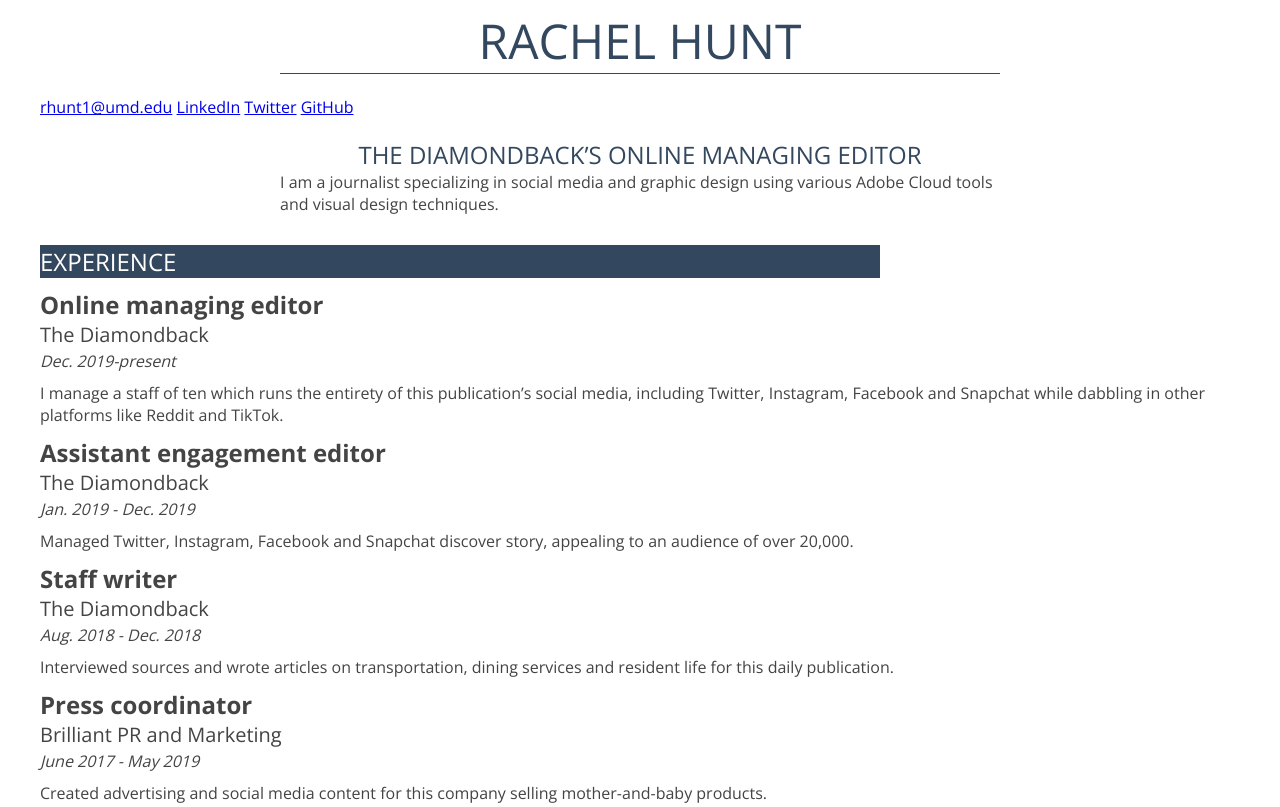
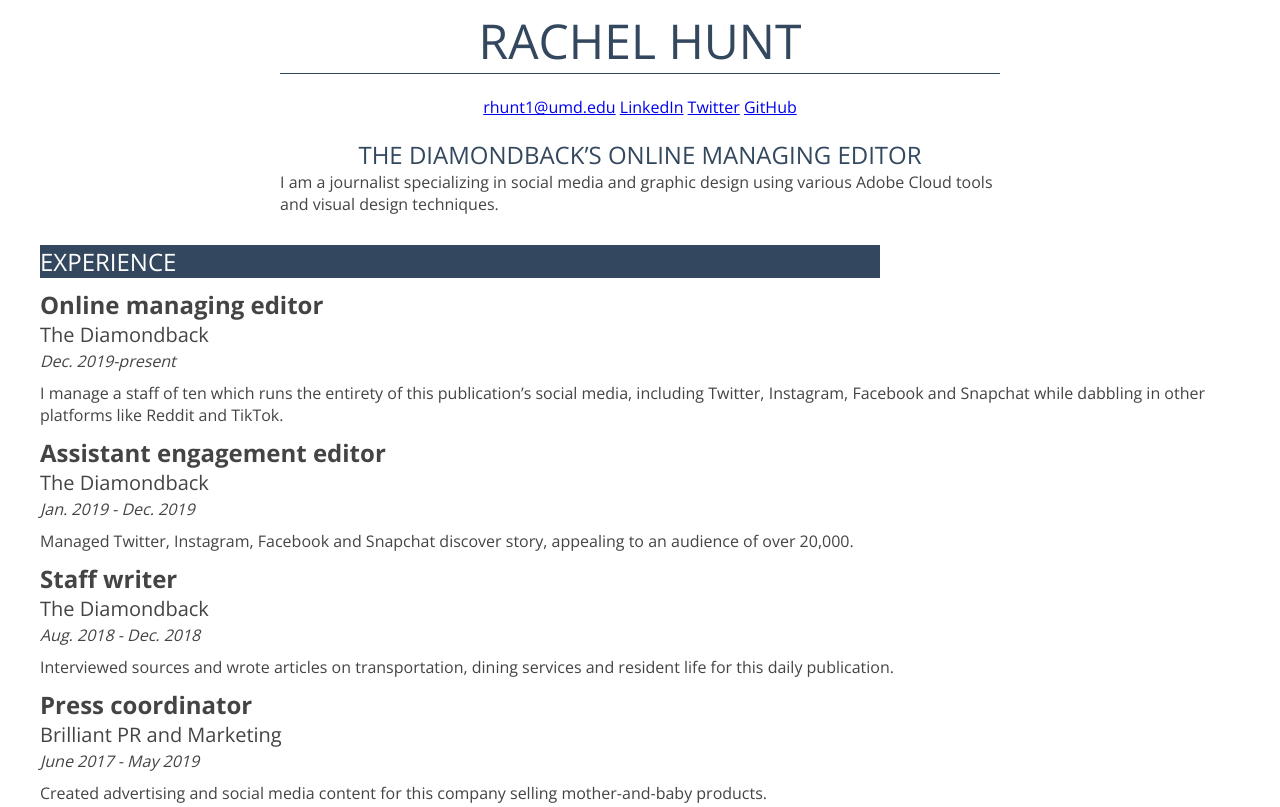
Before and after one commit to rhunt2020/RachelHunt-JOUR352, a plain HTML site: page resume/index.html in a window 1280 px wide. Shown: the top 807 px of the page. Drawn offline with nearby package versions, Linux system fonts and the light colour scheme.

Commit message:
finaltoday

```diff
--- a/resume/style.css
+++ b/resume/style.css
@@ -2,7 +2,7 @@
 BODY{
   font-family: 'Open Sans', arial, sans-serif;
   font-size: 1em;
-  color: #444
+  color: #444;
 }
 
 #container {
@@ -84,15 +84,11 @@ BODY{
   margin: 0 auto;
   padding: 0px;
   text-align: center;
-  display: inline;
-  list-style-type: none;
 }
 
 .menu li {
   display: inline;
-  margin: 0 auto;
-  text-align: center;
-  padding: 0px;
+  list-style-type: none;
 }
 
 /* list for education  */
```
